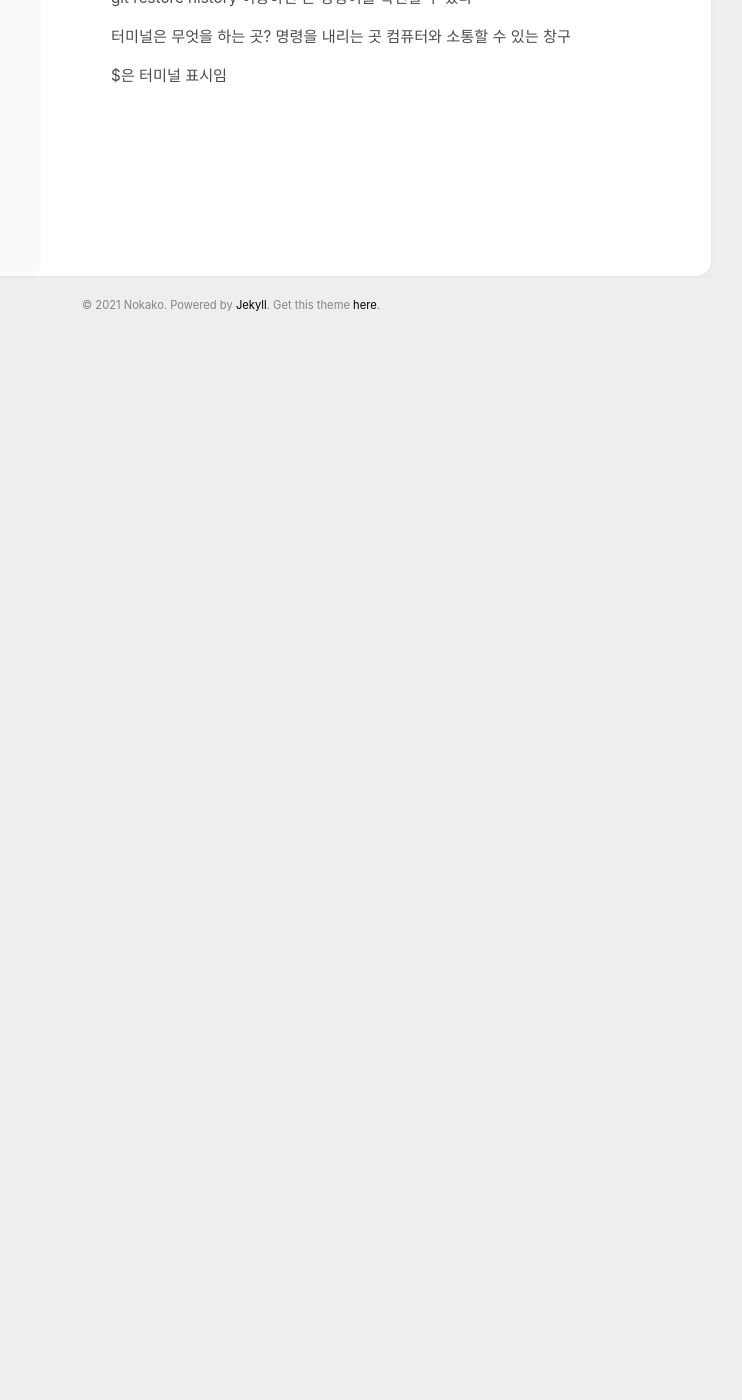
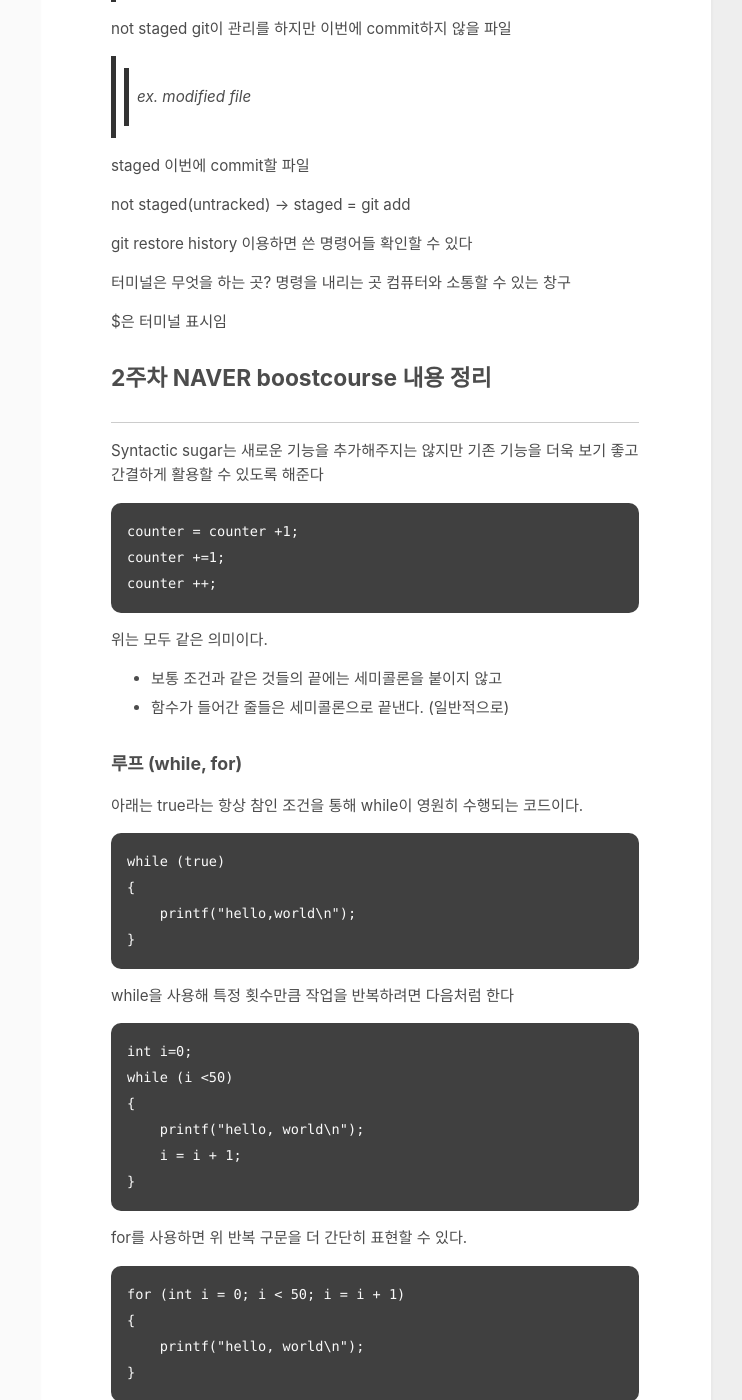
Before and after one commit to Nokako/Nokako.github.io, a Jekyll site: the page built from _posts/2021-01-21-post.md, in a window 1280 px wide and 1400 px high, scrolled down 1432 px. Shown: the whole window, without its empty margins (409-1151 px from the left). Built offline with Jekyll 4.4.1, drawn with Linux system fonts in a browser that asks for light colours; before the commit the page ends 1769 px from its top, so only the background shows below that; some of the changed text lies outside the part shown.

Commit message:
TIL작성

````diff
--- a/_posts/2021-01-21-post.md
+++ b/_posts/2021-01-21-post.md
@@ -3,22 +3,28 @@ title: NAVER boostcourse 2주차, git에 대한 공부
 categories: [TIL]
 comments: true
 ---
-git status : 현재 git의 상태를 봄
+현재 git의 상태를 봄
+>git status
+
+
 왜 봐야하나? 이전 commit상태와 비교해서 수정, 삭제, 추가된 기록을 볼 수 있음
-git diff : 정확하게, 라인까지 포함해서 어떤 것들이 수정, 삭제, 추가됐는지 볼 수 있음
+
+정확하게, 라인까지 포함해서 어떤 것들이 수정, 삭제, 추가됐는지 보려면?
+>git diff
 
 왜 봐야하나? > 어떤 것을 push할지 보려고
 이번 commit에 포함될 파일을 고른다
 
 한 번에 할 수 있는데 그러지 않는 이유는?
->> 습관을 이렇게 들여놓는것
+> 습관을 이렇게 들여놓는것
 
 한 번에는 어떻게 하는데?
->> git add .
->> 모든게 추가됨
->> git add -u
->> 새 파일들은 추가가 안됨.
->> 이전 파일 중 수정한 것들은 추가됨
+> git add .
+ 모든게 추가됨
+
+> git add -u
+새 파일들은 추가가 안됨.
+이전 파일 중 수정한 것들은 추가됨
 
 . > 현재 디렉토리를 의미
 그래서 git add . 은 현재 디렉토리부터 모든 변경사항을 추가한다는 의미가 됨
@@ -62,3 +68,95 @@ history 이용하면 쓴 명령어들 확인할 수 있다
 컴퓨터와 소통할 수 있는 창구
 
 $은 터미널 표시임
+
+
+## 2주차 NAVER boostcourse 내용 정리
+---
+Syntactic sugar는 새로운 기능을 추가해주지는 않지만 기존 기능을 더욱 보기 좋고 간결하게 활용할 수 있도록 해준다
+```
+counter = counter +1;
+counter +=1;
+counter ++;
+```
+위는 모두 같은 의미이다.
+
+- 보통 조건과 같은 것들의 끝에는 세미콜론을 붙이지 않고
+- 함수가 들어간 줄들은 세미콜론으로 끝낸다. (일반적으로)
+
+### 루프 (while, for)
+아래는 true라는 항상 참인 조건을 통해 while이 영원히 수행되는 코드이다.
+```
+while (true)
+{
+    printf("hello,world\n");
+}
+```
+while을 사용해 특정 횟수만큼 작업을 반복하려면 다음처럼 한다
+```
+int i=0;
+while (i <50)
+{
+    printf("hello, world\n");
+    i = i + 1;
+}
+```
+for를 사용하면 위 반복 구문을 더 간단히 표현할 수 있다.
+```
+for (int i = 0; i < 50; i = i + 1)
+{
+    printf("hello, world\n");
+}
+```
+
+### 연산자
+- %는 나머지 연산자이다
+- bool: 불리언 표현, (예) True, False, 1, 0, yes, no
+- char: 문자 하나 (예) 'a', 'Z', '?'
+- string: 문자열
+- int: 특정 크기 또는 특정 비트까지의 정수 (예) 5, 28, -3, 0
+- long: 더 큰 크기의 정수
+- float: 부동소수점을 갖는 실수 (예) 3.14, 0.0, -28.56
+- double: 부동소수점을 포함한 더 큰 실수
+
+### 형식 지정자
+- %c : char
+- %f : float, double
+```
+%.(원하는자리수)f
+```
+를 입력하면 원하는 자리수까지만 출력할 수 있다.
+- %i : int
+- %li : long
+- %s : string
+
+### 기타 연산자와 주석
+- +: 더하기
+- -: 빼기
+- *: 곱하기
+- /: 나누기
+- %: 나머지
+- &&: 그리고
+- ||: 또는
+- //: 주석
+
+### 함수만들기
+```
+void (원하는 함수명)(void)
+{
+    정의
+}
+```
+위 정의를 main함수 아래로 내리고 싶으면,
+```
+void (원하는 함수명)(void);
+```
+를 위로 올리고 main함수를 작성한다.
+
+### 하드웨어 한계에 대한 이슈
+Y2K problem?
+
+### 재미있는 기능!
+```
+$ figlet this is cs50
+```
+ASCII 아트라고 하는 형태로 문자들을 활용해서 화면에 출력해준다.
````
